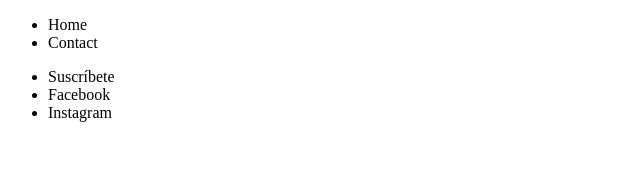
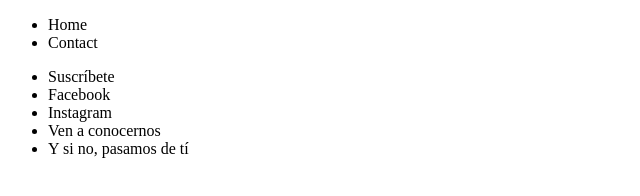
Before and after one commit to misspaz/gitenequipo, a plain HTML site: page index.html in a window 1280 px wide. Shown: the whole page, without its empty margins (0-640 px from the left). Drawn offline with Linux system fonts and the light colour scheme.

Commit message:
fix footer

```diff
--- a/index.html
+++ b/index.html
@@ -21,6 +21,8 @@
             <li>Suscríbete</li>
             <li>Facebook</li>
             <li>Instagram</li>
+            <li>Ven a conocernos</li>
+            <li>Y si no, pasamos de tí</li>
         </ul>
     </footer>
 
```
